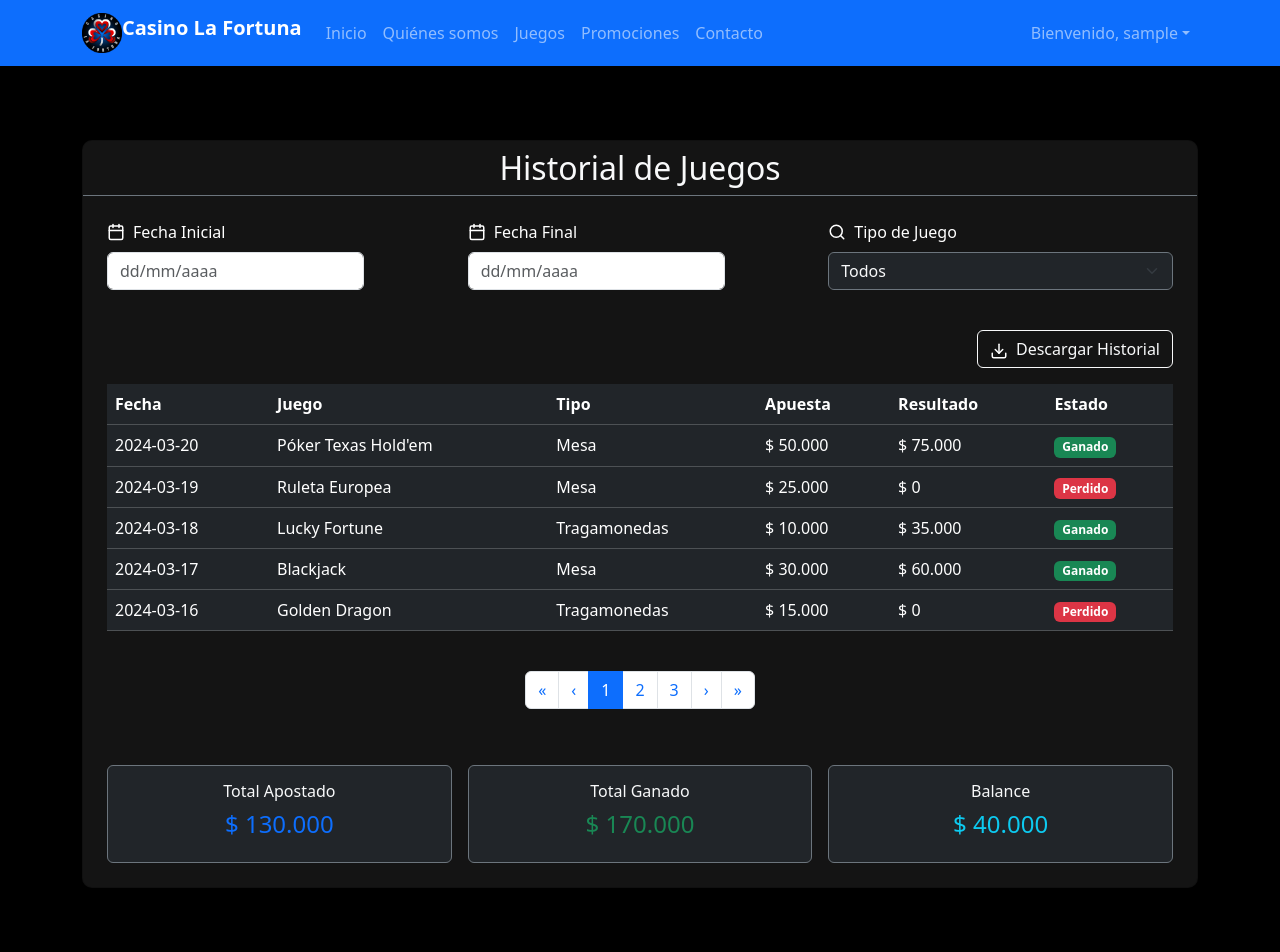
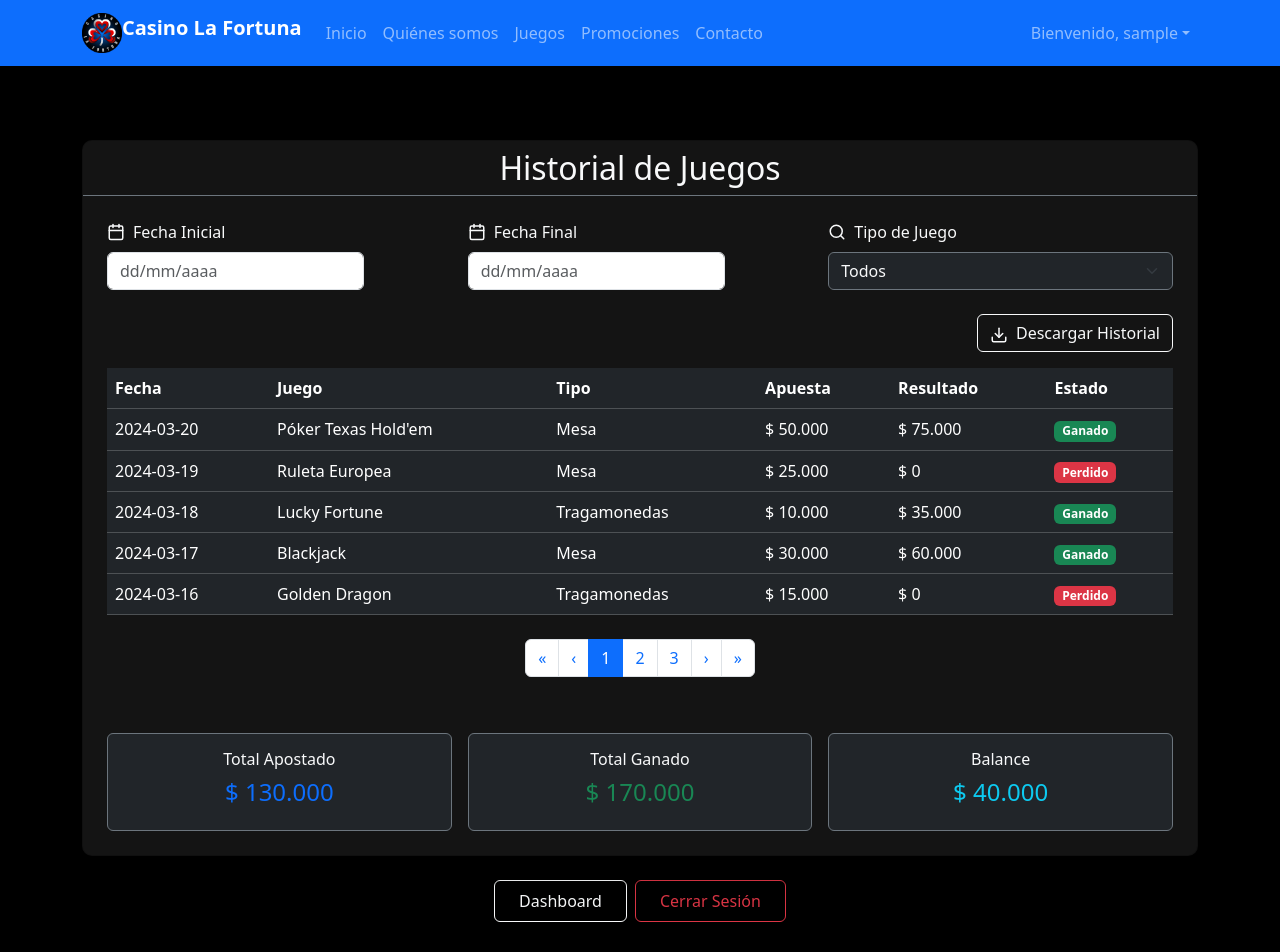
Before and after one commit to williamppmm/casino_proyecto_react_hosting, a React (Create React App) app in the folder frontend/: page /historial-juegos in a window 1280 px wide. Shown: the top 952 px of the page. Built offline with nearby package versions, Linux system fonts and the light colour scheme; no server answers; sample sign-in values are in the browser's storage.

Commit message:
fix: ajustado el estado mockHistory a useState en el componente HistorialJuegos

```diff
--- a/frontend/src/pages/dashboard/client/HistorialJuegos.js
+++ b/frontend/src/pages/dashboard/client/HistorialJuegos.js
@@ -1,15 +1,16 @@
 import React, { useState } from 'react';
+import { useNavigate } from 'react-router-dom';
 import { Container, Card, Table, Form, Button, Row, Col, Badge, Pagination } from 'react-bootstrap';
 import { Calendar, Search, Download } from 'lucide-react';
 import CustomDatePicker from '../../../components/forms/DatePicker';
 
 const HistorialJuegos = () => {
+  const navigate = useNavigate(); // Hook para manejar redirecciones
+
   // Estados para los filtros y paginación
   const [dateRange, setDateRange] = useState({ start: '', end: '' });
   const [gameType, setGameType] = useState('all');
-
-  // Datos de ejemplo basados en la documentación
-  const mockHistory = [
+  const [mockHistory] = useState([
     {
       id: 1,
       date: '2024-03-20',
@@ -55,7 +56,7 @@ const HistorialJuegos = () => {
       result: 0,
       status: 'loss'
     }
-  ];
+  ]);
 
   // Función para manejar la descarga del historial
   const handleDownload = () => {
@@ -81,24 +82,10 @@ const HistorialJuegos = () => {
     }).format(amount);
   };
 
-  // Estilo común para las etiquetas
-  const labelStyle = {
-    color: '#fff',
-    display: 'flex',
-    alignItems: 'center',
-    marginBottom: '0.5rem'
-  };
-
-  // Estilo común para los contenedores de Form.Group
-  const formGroupStyle = {
-    marginBottom: '1rem'
-  };
-
-  // Estilo común para los iconos
-  const iconStyle = {
-    className: "me-2",
-    size: 18,
-    color: "#fff"
+  // Manejar cierre de sesión
+  const handleLogout = () => {
+    sessionStorage.clear();
+    navigate('/login-usuario');
   };
 
   return (
@@ -113,44 +100,35 @@ const HistorialJuegos = () => {
             {/* Filtros */}
             <Row className="mb-4 g-3">
               <Col md={4}>
-                <Form.Group style={formGroupStyle}>
-                  <Form.Label style={labelStyle}>
-                    <Calendar {...iconStyle} />
-                    Fecha Inicial
+                <Form.Group>
+                  <Form.Label className="text-light d-flex align-items-center mb-2">
+                    <Calendar size={18} className="me-2" /> Fecha Inicial
                   </Form.Label>
-                  <div style={{ position: 'relative' }}>
                   <CustomDatePicker
                     id="fecha-inicial"
                     value={dateRange.start}
                     onDateChange={(date) => setDateRange({ ...dateRange, start: date })}
                     className="form-control bg-dark text-light border-secondary"
                   />
-                  </div>
                 </Form.Group>
               </Col>
-
               <Col md={4}>
-                <Form.Group style={formGroupStyle}>
-                  <Form.Label style={labelStyle}>
-                    <Calendar {...iconStyle} />
-                    Fecha Final
+                <Form.Group>
+                  <Form.Label className="text-light d-flex align-items-center mb-2">
+                    <Calendar size={18} className="me-2" /> Fecha Final
                   </Form.Label>
-                  <div style={{ position: 'relative' }}>
                   <CustomDatePicker
                     id="fecha-final"
                     value={dateRange.end}
                     onDateChange={(date) => setDateRange({ ...dateRange, end: date })}
                     className="form-control bg-dark text-light border-secondary"
                   />
-                  </div>
                 </Form.Group>
               </Col>
-
               <Col md={4}>
-                <Form.Group style={formGroupStyle}>
-                  <Form.Label style={labelStyle}>
-                    <Search {...iconStyle} />
-                    Tipo de Juego
+                <Form.Group>
+                  <Form.Label className="text-light d-flex align-items-center mb-2">
+                    <Search size={18} className="me-2" /> Tipo de Juego
                   </Form.Label>
                   <Form.Select
                     value={gameType}
@@ -161,6 +139,8 @@ const HistorialJuegos = () => {
                     <option value="mesa">Juegos de Mesa</option>
                     <option value="tragamonedas">Tragamonedas</option>
                     <option value="online">Juegos Online</option>
+                    <option value="otros">Apuestas Deportivas</option>
+                    <option value="otros">Juegos especiales</option>
                   </Form.Select>
                 </Form.Group>
               </Col>
@@ -169,13 +149,12 @@ const HistorialJuegos = () => {
             {/* Botón de descarga */}
             <div className="mb-3 text-end">
               <Button variant="outline-light" onClick={handleDownload}>
-                <Download {...iconStyle} />
+                <Download size={18} className="me-2" />
                 Descargar Historial
               </Button>
             </div>
 
             {/* Tabla de historial */}
-            <div className="table-responsive">
             <Table hover variant="dark" className="align-middle">
               <thead>
                 <tr>
@@ -200,7 +179,6 @@ const HistorialJuegos = () => {
                 ))}
               </tbody>
             </Table>
-            </div>
 
             {/* Paginación */}
             <div className="d-flex justify-content-center mt-4">
@@ -244,6 +222,24 @@ const HistorialJuegos = () => {
             </Row>
           </Card.Body>
         </Card>
+
+        {/* Botones adicionales */}
+        <div className="mt-4 text-center">
+          <Button
+            variant="outline-light"
+            className="btn btn-outline-light px-4 py-2 me-2"
+            onClick={() => navigate('/dashboard-cliente')}
+          >
+            Dashboard
+          </Button>
+          <Button
+            variant="outline-danger"
+            className="btn btn-outline-danger px-4 py-2"
+            onClick={handleLogout}
+          >
+            Cerrar Sesión
+          </Button>
+        </div>
       </Container>
     </div>
   );
```
Lines whose indentation alone changed are shown as unchanged.
